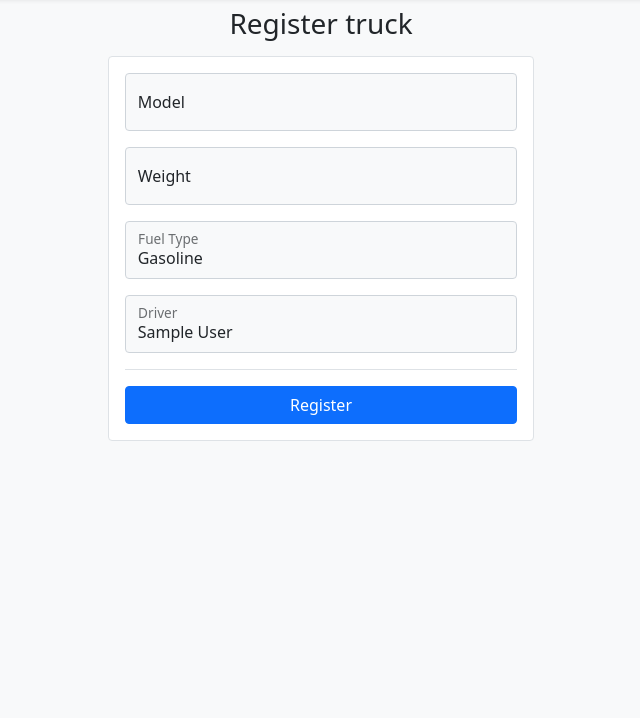
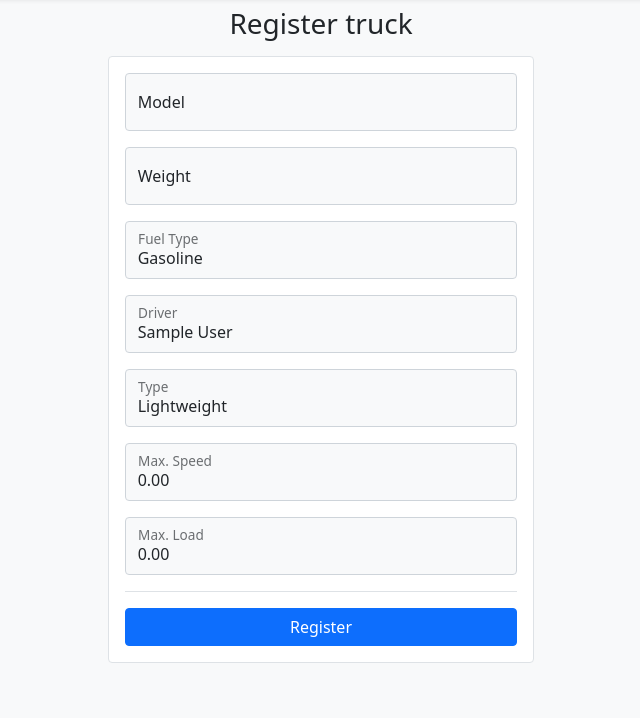
Before and after one commit to jorgeajimenezl/database-2-project, a Flask app: page /register_truck in a window 1280 px wide. Shown: the part 59-777 px from the top of the page, without its empty margins (319-959 px from the left). Run offline with Flask 2, Linux system fonts and the light colour scheme; tables that the repository leaves empty hold one stand-in row (values such as "Sample post"); some libraries are stand-ins or nearby versions.

Commit message:
Added lightweight/heavy truck types in order to register all features each one

```diff
--- a/app/data/forms.py
+++ b/app/data/forms.py
@@ -6,7 +6,13 @@ from wtforms import (
     SelectField,
     IntegerField,
 )
-from wtforms.validators import DataRequired, EqualTo, NumberRange, Regexp, StopValidation
+from wtforms.validators import (
+    DataRequired,
+    EqualTo,
+    NumberRange,
+    Regexp,
+    StopValidation,
+)
 
 # import phonenumbers
 
@@ -22,7 +28,7 @@ class DependsOf:
     def __call__(self, form, field):
         for k, v in self.fields.items():
             if hasattr(form, k) and getattr(form, k).data != v:
-                raise StopValidation(message=self.message)
+                return
 
         for validator in self.extra_validators:
             validator(form, field)
@@ -36,6 +42,73 @@ class TruckForm(FlaskForm):
         "Fuel Type", choices=["Gasoline", "Diesel"], validators=[DataRequired()]
     )
     driver = SelectField("Driver", validators=[DataRequired()])
+    truck_type = SelectField(
+        "Type", validators=[DataRequired()], choices=["Lightweight", "Heavy"]
+    )
+
+    # Lightweight truck fields
+    max_speed = DecimalField(
+        "Max. Speed",
+        validators=[
+            DependsOf(
+                {"truck_type": "Lightweight"},
+                extra_validators=[DataRequired(), NumberRange(min=0)],
+            )
+        ],
+        default=0,
+    )
+    max_load = DecimalField(
+        "Max. Load",
+        validators=[
+            DependsOf(
+                {"truck_type": "Lightweight"},
+                extra_validators=[DataRequired(), NumberRange(min=0)],
+            )
+        ],
+        default=0,
+    )
+
+    # Heavy truck fields
+    spend_by_kilometer = DecimalField(
+        "Spend by Km.",
+        validators=[
+            DependsOf(
+                {"truck_type": "Heavy"},
+                extra_validators=[DataRequired(), NumberRange(min=0)],
+            )
+        ],
+        default=0,
+    )
+    length = DecimalField(
+        "Length",
+        validators=[
+            DependsOf(
+                {"truck_type": "Heavy"},
+                extra_validators=[DataRequired(), NumberRange(min=0)],
+            )
+        ],
+        default=0,
+    )
+    width = DecimalField(
+        "Width",
+        validators=[
+            DependsOf(
+                {"truck_type": "Heavy"},
+                extra_validators=[DataRequired(), NumberRange(min=0)],
+            )
+        ],
+        default=0,
+    )
+    height = DecimalField(
+        "Height",
+        validators=[
+            DependsOf(
+                {"truck_type": "Heavy"},
+                extra_validators=[DataRequired(), NumberRange(min=0)],
+            )
+        ],
+        default=0,
+    )
 
 
 class EmployeeForm(FlaskForm):
--- a/app/data/routes.py
+++ b/app/data/routes.py
@@ -3,7 +3,16 @@ from typing import List
 from flask import flash, render_template
 
 from .forms import EmployeeForm, TruckForm
-from .models import Administrative, Driver, Employee, Gender, SchoolLevel, Truck
+from .models import (
+    Administrative,
+    Driver,
+    Employee,
+    Gender,
+    HeavyTruck,
+    LightweightTruck,
+    SchoolLevel,
+    Truck,
+)
 from ..auth import login_required
 from . import data_bp
 
@@ -17,17 +26,33 @@ def register_truck():
     if form.validate_on_submit():
         index = -1
         for i in drivers:
-            if i.employee.name == form.model.data:
+            if i.employee.name == form.driver.data:
                 index = i.employee_id
 
         if index != -1:
-            Truck.create(
+            t = Truck.create(
                 weight=float(form.weight.data),
                 model=form.model.data,
                 fuel_type=form.model.data,
                 driver_id=index,
             )
-            flash("Truck registration successfull!!", "success")
+
+            if form.truck_type.data == "Lightweight":
+                LightweightTruck.create(
+                    truck_id=t.id,
+                    max_speed=float(form.max_speed.data),
+                    max_load=float(form.max_load.data),
+                )
+                flash("Lightweight truck registration successfull!!", "success")
+            else:
+                HeavyTruck.create(
+                    truck_id=t.id,
+                    spend_by_kilometer=float(form.spend_by_kilometer.data),
+                    length=float(form.length.data),
+                    width=float(form.width.data),
+                    height=float(form.height.data),
+                )
+                flash("Heavy truck registration successfull!!", "success")
         elif form.is_submitted():
             flash("Invalid driver data", "danger")
 
@@ -62,8 +87,7 @@ def register_employee():
             flash("Driver registration successfull!!", "success")
         else:
             Administrative.create(
-                employee_id=e.id,
-                position=form.administrative_position.data
+                employee_id=e.id, position=form.administrative_position.data
             )
 
             flash("Administrative registration successfull!!", "success")
--- a/app/templates/data/register_truck.html
+++ b/app/templates/data/register_truck.html
@@ -29,6 +29,41 @@
                         {% include 'core/components/inputs/floating_label.html' %}
                         {% endwith %}
                     </div>
+                    <div class="col-12 mb-3">
+                        {% with field=form.truck_type %}
+                        {% include 'core/components/inputs/floating_label.html' %}
+                        {% endwith %}
+                    </div>
+                    <div class="col-12 mb-3" id="max_speed_container">
+                        {% with field=form.max_speed %}
+                        {% include 'core/components/inputs/floating_label.html' %}
+                        {% endwith %}
+                    </div>
+                    <div class="col-12 mb-3" id="max_load_container">
+                        {% with field=form.max_load %}
+                        {% include 'core/components/inputs/floating_label.html' %}
+                        {% endwith %}
+                    </div>
+                    <div class="col-12 mb-3" id="spend_by_kilometer_container" style="display: none;">
+                        {% with field=form.spend_by_kilometer %}
+                        {% include 'core/components/inputs/floating_label.html' %}
+                        {% endwith %}
+                    </div>
+                    <div class="col-12 mb-3" id="length_container" style="display: none;">
+                        {% with field=form.length %}
+                        {% include 'core/components/inputs/floating_label.html' %}
+                        {% endwith %}
+                    </div>
+                    <div class="col-12 mb-3" id="width_container" style="display: none;">
+                        {% with field=form.width %}
+                        {% include 'core/components/inputs/floating_label.html' %}
+                        {% endwith %}
+                    </div>
+                    <div class="col-12 mb-3" id="height_container" style="display: none;">
+                        {% with field=form.height %}
+                        {% include 'core/components/inputs/floating_label.html' %}
+                        {% endwith %}
+                    </div>
                     <div class="row col-12 justify-content-center border-top g-0 pt-3">
                         <button class="btn btn-primary">Register</button>
                     </div>
@@ -37,4 +72,29 @@
         </div>
     </div>
 </div>
+
+<script type="text/javascript">
+    $(document).ready(function () {
+        const onTruckTypeChange = (x) => {
+            const value = $("#truck_type").val();
+            if (value == "Lightweight") {
+                $("#max_speed_container").show();
+                $("#max_load_container").show();
+                $("#spend_by_kilometer").hide();
+                $("#length_container").hide();
+                $("#width_container").hide();
+                $("#height_container").hide();
+            } else {
+                $("#max_speed_container").hide();
+                $("#max_load_container").hide();
+                $("#spend_by_kilometer").show();
+                $("#length_container").show();
+                $("#width_container").show();
+                $("#height_container").show();
+            }
+        };
+        $("#truck_type").change(onTruckTypeChange);
+        onTruckTypeChange();
+    });
+</script>
 {% endblock %}
```
Also changed, not shown: app/templates/data/register_employee.html (+1 -9 lines).
